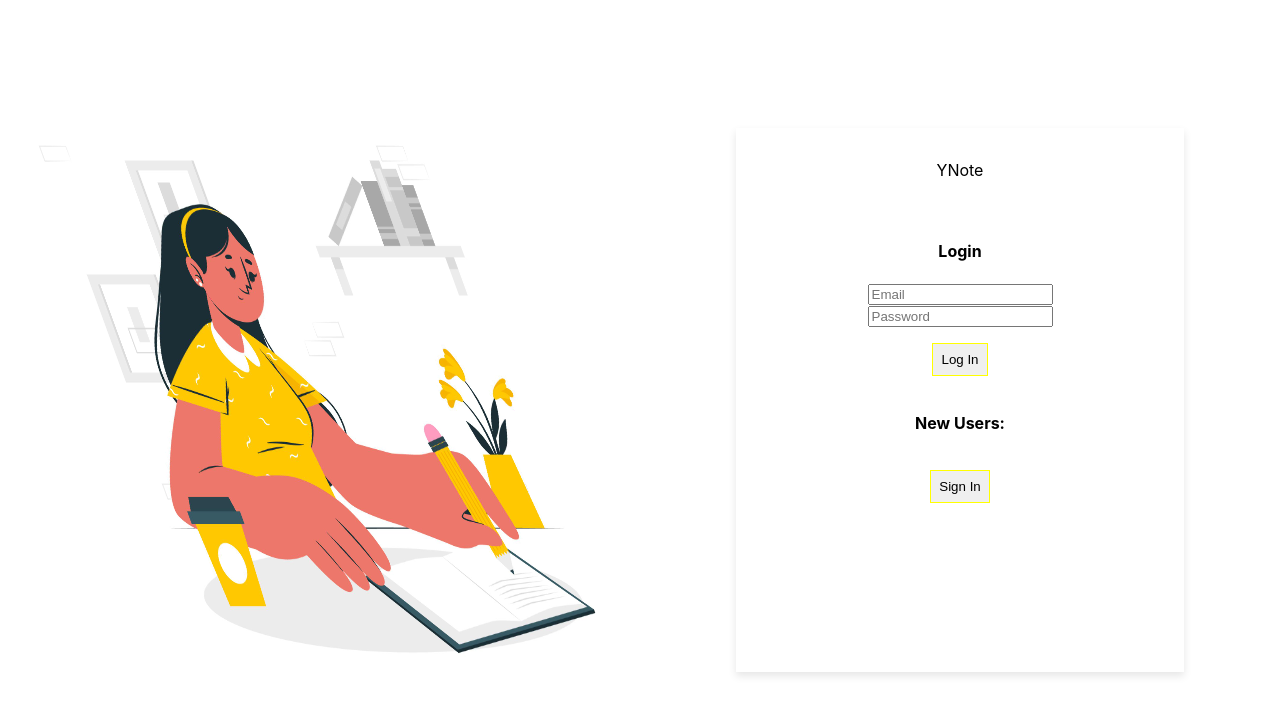
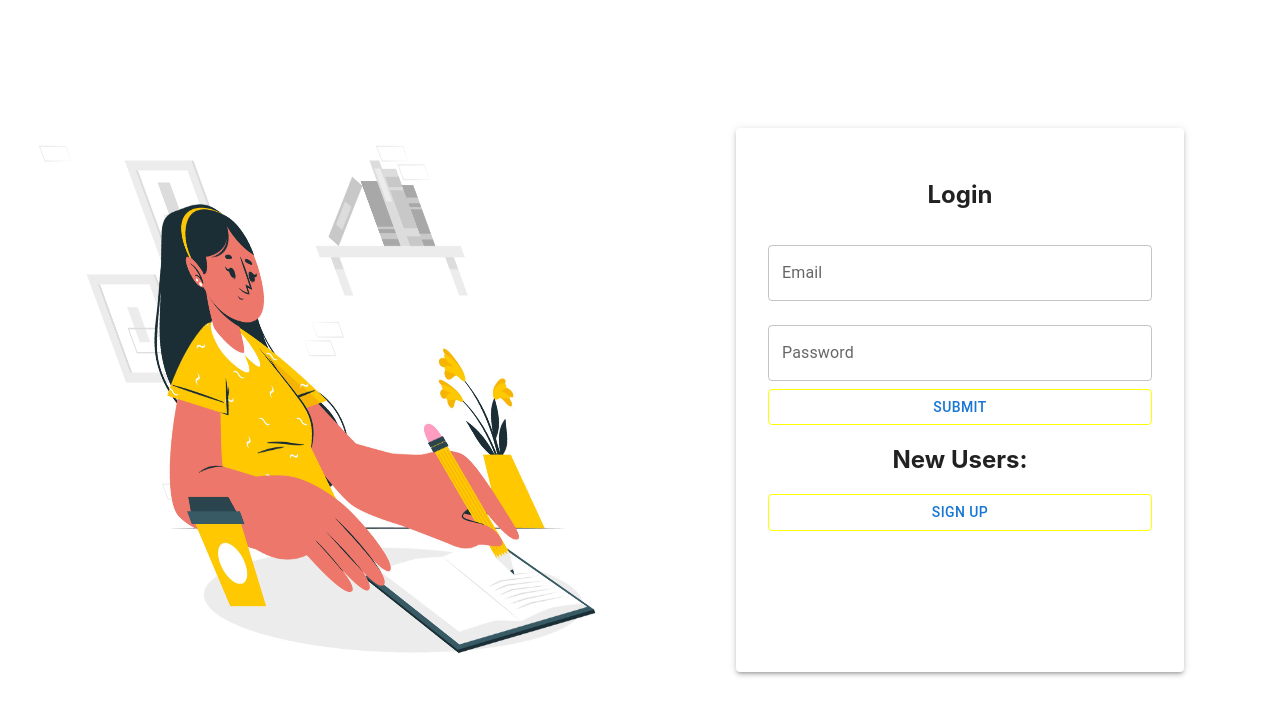
Before and after one commit to AnjuElza/Notes-Taking-App-frontend, a React (Create React App) app: page / in a window 1280 px wide. Shown: the top 716 px of the page. Built offline with nearby package versions, Linux system fonts and the light colour scheme.

Commit message:
login page

```diff
--- a/package.json
+++ b/package.json
@@ -3,6 +3,9 @@
   "version": "0.1.0",
   "private": true,
   "dependencies": {
+    "@emotion/react": "^11.11.1",
+    "@emotion/styled": "^11.11.0",
+    "@mui/material": "^5.14.18",
     "@testing-library/jest-dom": "^5.17.0",
     "@testing-library/react": "^13.4.0",
     "@testing-library/user-event": "^13.5.0",
--- a/src/App.js
+++ b/src/App.js
@@ -1,11 +1,13 @@
 
 import './App.css';
 import { Home } from './components/Home';
+import { UserPage } from './components/UserPage';
 
 function App() {
   return (
     <div className="App">
       < Home />
+      {/* <UserPage /> */}
     </div>
   );
 }
--- a/src/components/Home.js
+++ b/src/components/Home.js
@@ -1,8 +1,8 @@
 import React from 'react';
 import Form from 'react-bootstrap/Form';
-import FloatingLabel from 'react-bootstrap/FloatingLabel';
-import Card from 'react-bootstrap/Card';
-import Button from 'react-bootstrap/Button';
+import TextField from '@mui/material/TextField';
+import Paper from '@mui/material/Paper';
+import Button from '@mui/material/Button';
 import logo_image from './images/logo.jpg';
 import "./css/Home.css";
 
@@ -14,7 +14,23 @@ export function Home(){
         <img className='image' src={logo_image} alt="logo_image" />
     </div>
     <div className='login_container'>
-    <Card
+    <Paper elevation={3} className='login-paper' >
+   <form>
+   <h2>Login</h2>
+   <TextField className='form-elements' id="outlined-basic" label="Email" variant="outlined" fullWidth margin="normal"/>
+   <TextField className='form-elements' id="outlined-password-input" label="Password" type="password" fullWidth margin="normal"/>
+   <Button className='form-elements' variant="outlined" fullWidth sx={{ borderColor: 'yellow', ':hover': { borderColor: 'yellow' } }}>Submit</Button>
+   </form>
+   <h2>New Users:</h2>
+   <Button className='form-elements' variant="outlined" fullWidth sx={{ borderColor: 'yellow', ':hover': { borderColor: 'yellow' } }}>Sign Up</Button>
+    </Paper>
+
+
+
+
+
+
+    {/* <Card
           bg='light'
           key='light'
           text='dark'
@@ -41,7 +57,7 @@ export function Home(){
             </div>
             </Card.Text>
           </Card.Body>
-        </Card>
+        </Card> */}
 
     </div>
 </div>
--- a/src/components/UserPage.js
+++ b/src/components/UserPage.js
@@ -0,0 +1,22 @@
+import React from 'react';
+import Form from 'react-bootstrap/Form';
+import FloatingLabel from 'react-bootstrap/FloatingLabel';
+import Card from 'react-bootstrap/Card';
+import Button from 'react-bootstrap/Button';
+import logo_image from './images/logo.jpg';
+import "./css/UserPage.css";
+
+export function UserPage(){
+
+    return(
+<div className='userpage_container'>
+    <div className='category_container'>
+category
+    </div>
+    <div className='notes_container'>
+    notes
+    </div>
+</div>
+        );
+
+}
--- a/src/components/css/Home.css
+++ b/src/components/css/Home.css
@@ -17,27 +17,24 @@
     transform: skew(20deg);
 }
 
-.login_container {
-  width: 50vw;
+.login-container {
+  display: flex;
+  justify-content: center;
+  align-items: center;
+  height: 100vh;
+  width: 50vh;
 }
 
-.login-card{
+.login-paper{
     height:60vh;
     width:30vw;
     padding:2rem;
     margin:2rem 2rem 2rem 6rem;
-
+    text-align: center;
 
 }
 
 Button{
-    /* background-color: yellow; */
-    margin:1rem 0rem 1rem 0rem;
-    padding: 0.5rem;
+
     border: 1px solid yellow;
 }
-
-Card Header{
-
-
-}
--- /dev/null
+++ b/src/components/css/UserPage.css
@@ -0,0 +1,15 @@
+.userpage_container{
+    display: flex;
+    flex-direction: row;
+    min-height: 100vh;
+    height: fit-content;
+    width:100vw;
+}
+.category_container {
+    /* margin-left: 20vh; */
+    width: 30vw;
+  }
+  .notes_container {
+    /* margin-left: 20vh; */
+    width: 70vw;
+  }
```
Also changed, not shown: 1 other file (tests, documents, lock files or other folders).
